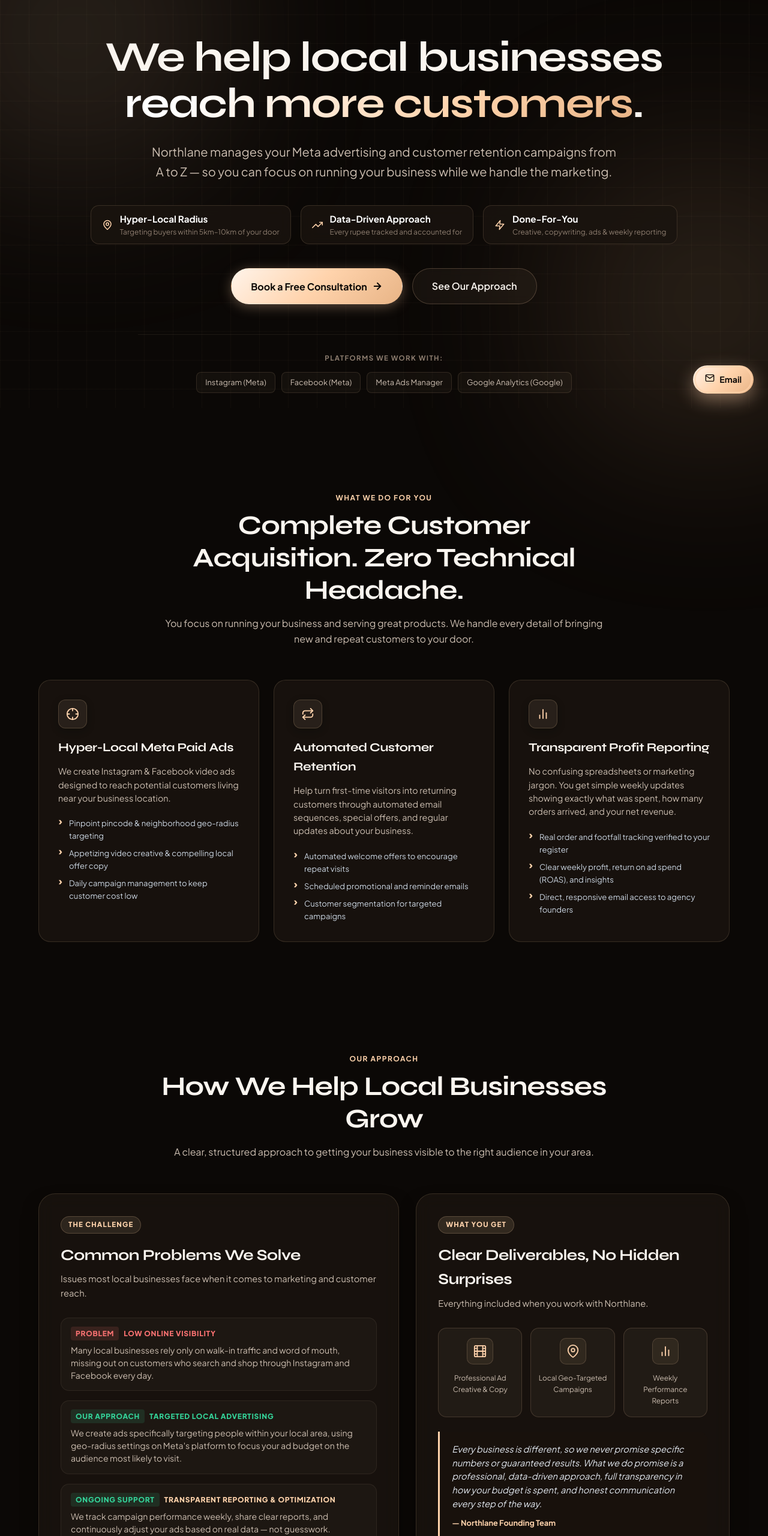
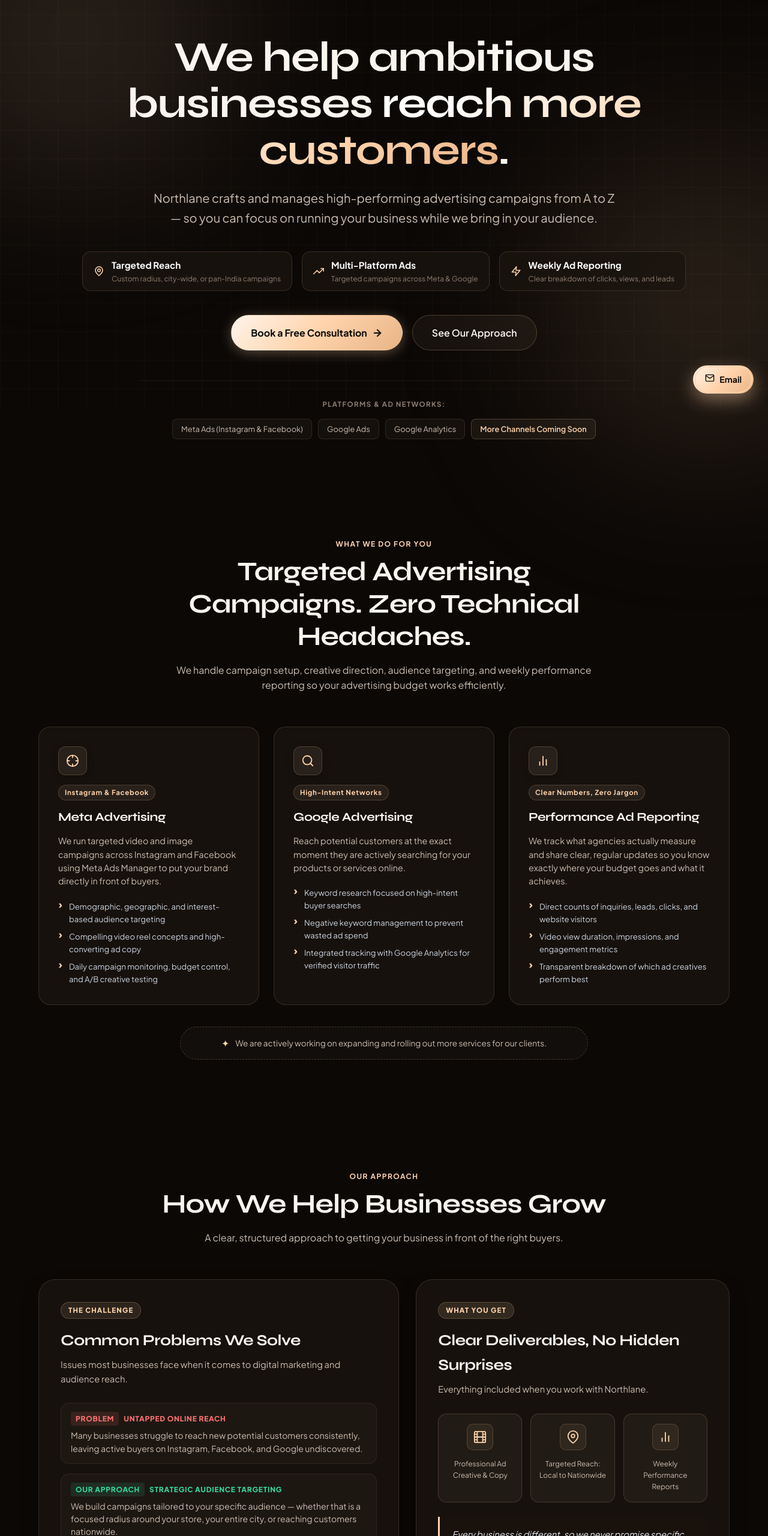
Before and after one commit to Zcross091/agency-backup, a website: page index.html in a window 1280 px wide. Shown: the part 120-2680 px from the top of the page at 60% size. Drawn offline with Linux system fonts and the light colour scheme.

Commit message:
feat(copy & form): implement team feedback - broad reach, google ads, real ad metrics, country & phone code selectors

```diff
--- a/app.js
+++ b/app.js
@@ -79,16 +79,42 @@ function initContactForm() {
 
   if (!form) return;
 
+  // Sync Country Dropdown with Country Code Selector
+  const countrySelect = document.getElementById("clientCountry");
+  const codeSelect = document.getElementById("phoneCountryCode");
+  if (countrySelect && codeSelect) {
+    countrySelect.addEventListener("change", () => {
+      const selected = countrySelect.value;
+      const matchingOpt = Array.from(codeSelect.options).find(opt => opt.getAttribute("data-country") === selected);
+      if (matchingOpt) {
+        codeSelect.value = matchingOpt.value;
+      }
+    });
+
+    codeSelect.addEventListener("change", () => {
+      const selectedOpt = codeSelect.options[codeSelect.selectedIndex];
+      const countryName = selectedOpt.getAttribute("data-country");
+      if (countryName && countrySelect.querySelector(`option[value="${countryName}"]`)) {
+        countrySelect.value = countryName;
+      }
+    });
+  }
+
   form.addEventListener("submit", async (e) => {
     e.preventDefault();
 
     const formData = new FormData(form);
+    const countryCode = formData.get("countryCode") || "+91";
+    let rawContact = (formData.get("contact") || "").trim();
+    const fullContact = rawContact.startsWith("+") ? rawContact : `${countryCode} ${rawContact}`;
+
     const payload = {
       name: formData.get("name"),
-      contact: formData.get("contact"),
+      contact: fullContact,
+      phone: fullContact,
       email: formData.get("email"),
       business: formData.get("business"),
-      country: formData.get("country"),
+      country: formData.get("country") || "India",
       needs: formData.get("needs"),
       submittedAt: new Date().toISOString()
     };
@@ -100,9 +126,9 @@ function initContactForm() {
     statusBox.className = "form-status";
     statusBox.style.display = "none";
 
-    const GOOGLE_SHEET_WEBHOOK = "https://script.google.com/macros/s/AKfycbxFbuwNvEGUGFWHWjWF_XHojkjCgS6kYw45Po06uNFp1htynuqyfL1QHeo7ADxAVoDM/exec";
+    const GOOGLE_SHEET_WEBHOOK = "https://script.google.com/macros/s/AKfycbybmmwnzdohsTapXJvXh5LHVIclfCtUMlLbYPM308qkVjCz7fP3ayNtizF2IycBdclf/exec";
 
-    // 1. Direct Webhook Dispatch (Ensures delivery on Live Server, static hosting, or localhost)
+    // 1. Direct Webhook Dispatch (Ensures delivery on Live Server, Vercel, or localhost)
     if (GOOGLE_SHEET_WEBHOOK) {
       try {
         fetch(GOOGLE_SHEET_WEBHOOK, {
@@ -132,7 +158,7 @@ function initContactForm() {
       }
     } catch (err) {
       console.log("Local server API note:", err.message);
-      // Even if local server is not active (e.g. running on Live Server port 5500), webhook already received lead
+      // Even if local server is not active (e.g. running on Vercel or Live Server), webhook already received lead
       saveLeadOffline(payload);
       showSuccessMessage(payload.name, payload.business);
       form.reset();
@@ -149,7 +175,7 @@ function initContactForm() {
     statusBox.innerHTML = `
       <strong>✓ Strategy Brief Dispatched!</strong><br>
       Thank you, <b>${name}</b>. Your details for <b>${business}</b> have been securely dispatched to our leadership desk.<br>
-      Our team will review your local radius and contact you via Email within 4 business hours.
+      Our team will review your business requirements and contact you via Email within 4 business hours.
     `;
   }
 
--- a/index.html
+++ b/index.html
@@ -75,11 +75,11 @@
     <section class="hero-section">
       <div class="container hero-container">
         <h1 class="hero-title">
-          We help local businesses <span class="gradient-text">reach more customers</span>.
+          We help ambitious businesses <span class="gradient-text">reach more customers</span>.
         </h1>
 
         <p class="hero-subtext">
-          Northlane manages your Meta advertising and customer retention campaigns from A to Z — so you can focus on running your business while we handle the marketing.
+          Northlane crafts and manages high-performing advertising campaigns from A to Z — so you can focus on running your business while we bring in your audience.
         </p>
 
         <div class="hero-metrics-strip">
@@ -88,8 +88,8 @@
               <svg width="18" height="18" viewBox="0 0 24 24" fill="none" stroke="currentColor" stroke-width="2" stroke-linecap="round" stroke-linejoin="round"><path d="M12 2a8 8 0 0 0-8 8c0 5.25 8 12 8 12s8-6.75 8-12a8 8 0 0 0-8-8z"></path><circle cx="12" cy="10" r="3"></circle></svg>
             </div>
             <div class="metric-info">
-              <span class="metric-val">Hyper-Local Radius</span>
-              <span class="metric-label">Targeting buyers within 5km–10km of your door</span>
+              <span class="metric-val">Targeted Reach</span>
+              <span class="metric-label">Custom radius, city-wide, or pan-India campaigns</span>
             </div>
           </div>
           <div class="metric-pill">
@@ -97,8 +97,8 @@
               <svg width="18" height="18" viewBox="0 0 24 24" fill="none" stroke="currentColor" stroke-width="2" stroke-linecap="round" stroke-linejoin="round"><polyline points="23 6 13.5 15.5 8.5 10.5 1 18"></polyline><polyline points="17 6 23 6 23 12"></polyline></svg>
             </div>
             <div class="metric-info">
-              <span class="metric-val">Data-Driven Approach</span>
-              <span class="metric-label">Every rupee tracked and accounted for</span>
+              <span class="metric-val">Multi-Platform Ads</span>
+              <span class="metric-label">Targeted campaigns across Meta & Google</span>
             </div>
           </div>
           <div class="metric-pill">
@@ -106,8 +106,8 @@
               <svg width="18" height="18" viewBox="0 0 24 24" fill="none" stroke="currentColor" stroke-width="2" stroke-linecap="round" stroke-linejoin="round"><polygon points="13 2 3 14 12 14 11 22 21 10 12 10 13 2"></polygon></svg>
             </div>
             <div class="metric-info">
-              <span class="metric-val">Done-For-You</span>
-              <span class="metric-label">Creative, copywriting, ads & weekly reporting</span>
+              <span class="metric-val">Weekly Ad Reporting</span>
+              <span class="metric-label">Clear breakdown of clicks, views, and leads</span>
             </div>
           </div>
         </div>
@@ -123,12 +123,12 @@
         </div>
 
         <div class="hero-trust-bar">
-          <span class="trust-label">PLATFORMS WE WORK WITH:</span>
+          <span class="trust-label">PLATFORMS & AD NETWORKS:</span>
           <div class="platform-tags">
-            <span class="tag">Instagram (Meta)</span>
-            <span class="tag">Facebook (Meta)</span>
-            <span class="tag">Meta Ads Manager</span>
-            <span class="tag">Google Analytics (Google)</span>
+            <span class="tag">Meta Ads (Instagram & Facebook)</span>
+            <span class="tag">Google Ads</span>
+            <span class="tag">Google Analytics</span>
+            <span class="tag tag-coming-soon">More Channels Coming Soon</span>
           </div>
         </div>
       </div>
@@ -139,8 +139,8 @@
       <div class="container">
         <div class="section-header">
           <span class="section-eyebrow">WHAT WE DO FOR YOU</span>
-          <h2 class="section-title">Complete Customer Acquisition. Zero Technical Headache.</h2>
-          <p class="section-desc">You focus on running your business and serving great products. We handle every detail of bringing new and repeat customers to your door.</p>
+          <h2 class="section-title">Targeted Advertising Campaigns. Zero Technical Headaches.</h2>
+          <p class="section-desc">We handle campaign setup, creative direction, audience targeting, and weekly performance reporting so your advertising budget works efficiently.</p>
         </div>
 
         <div class="services-grid">
@@ -148,25 +148,27 @@
             <div class="service-icon">
               <svg width="22" height="22" viewBox="0 0 24 24" fill="none" stroke="currentColor" stroke-width="2" stroke-linecap="round" stroke-linejoin="round"><circle cx="12" cy="12" r="10"></circle><line x1="22" y1="12" x2="18" y2="12"></line><line x1="6" y1="12" x2="2" y2="12"></line><line x1="12" y1="6" x2="12" y2="2"></line><line x1="12" y1="22" x2="12" y2="18"></line></svg>
             </div>
-            <h3 class="service-title">Hyper-Local Meta Paid Ads</h3>
-            <p class="service-desc">We create Instagram & Facebook video ads designed to reach potential customers living near your business location.</p>
+            <div class="service-badge-pill">Instagram & Facebook</div>
+            <h3 class="service-title">Meta Advertising</h3>
+            <p class="service-desc">We run targeted video and image campaigns across Instagram and Facebook using Meta Ads Manager to put your brand directly in front of buyers.</p>
             <ul class="service-bullets">
-              <li>Pinpoint pincode & neighborhood geo-radius targeting</li>
-              <li>Appetizing video creative & compelling local offer copy</li>
-              <li>Daily campaign management to keep customer cost low</li>
+              <li>Demographic, geographic, and interest-based audience targeting</li>
+              <li>Compelling video reel concepts and high-converting ad copy</li>
+              <li>Daily campaign monitoring, budget control, and A/B creative testing</li>
             </ul>
           </div>
 
           <div class="service-box">
             <div class="service-icon">
-              <svg width="22" height="22" viewBox="0 0 24 24" fill="none" stroke="currentColor" stroke-width="2" stroke-linecap="round" stroke-linejoin="round"><path d="M17 2.1l4 4-4 4"></path><path d="M3 12.2v-2a4 4 0 0 1 4-4h14"></path><path d="M7 21.9l-4-4 4-4"></path><path d="M21 11.8v2a4 4 0 0 1-4 4H3"></path></svg>
+              <svg width="22" height="22" viewBox="0 0 24 24" fill="none" stroke="currentColor" stroke-width="2" stroke-linecap="round" stroke-linejoin="round"><circle cx="11" cy="11" r="8"></circle><line x1="21" y1="21" x2="16.65" y2="16.65"></line></svg>
             </div>
-            <h3 class="service-title">Automated Customer Retention</h3>
-            <p class="service-desc">Help turn first-time visitors into returning customers through automated email sequences, special offers, and regular updates about your business.</p>
+            <div class="service-badge-pill">High-Intent Networks</div>
+            <h3 class="service-title">Google Advertising</h3>
+            <p class="service-desc">Reach potential customers at the exact moment they are actively searching for your products or services online.</p>
             <ul class="service-bullets">
-              <li>Automated welcome offers to encourage repeat visits</li>
-              <li>Scheduled promotional and reminder emails</li>
-              <li>Customer segmentation for targeted campaigns</li>
+              <li>Keyword research focused on high-intent buyer searches</li>
+              <li>Negative keyword management to prevent wasted ad spend</li>
+              <li>Integrated tracking with Google Analytics for verified visitor traffic</li>
             </ul>
           </div>
 
@@ -174,14 +176,20 @@
             <div class="service-icon">
               <svg width="22" height="22" viewBox="0 0 24 24" fill="none" stroke="currentColor" stroke-width="2" stroke-linecap="round" stroke-linejoin="round"><line x1="18" y1="20" x2="18" y2="10"></line><line x1="12" y1="20" x2="12" y2="4"></line><line x1="6" y1="20" x2="6" y2="14"></line></svg>
             </div>
-            <h3 class="service-title">Transparent Profit Reporting</h3>
-            <p class="service-desc">No confusing spreadsheets or marketing jargon. You get simple weekly updates showing exactly what was spent, how many orders arrived, and your net revenue.</p>
+            <div class="service-badge-pill">Clear Numbers, Zero Jargon</div>
+            <h3 class="service-title">Performance Ad Reporting</h3>
+            <p class="service-desc">We track what agencies actually measure and share clear, regular updates so you know exactly where your budget goes and what it achieves.</p>
             <ul class="service-bullets">
-              <li>Real order and footfall tracking verified to your register</li>
-              <li>Clear weekly profit, return on ad spend (ROAS), and insights</li>
-              <li>Direct, responsive email access to agency founders</li>
+              <li>Direct counts of inquiries, leads, clicks, and website visitors</li>
+              <li>Video view duration, impressions, and engagement metrics</li>
+              <li>Transparent breakdown of which ad creatives perform best</li>
             </ul>
           </div>
+        </div>
+
+        <div class="services-upcoming-banner">
+          <span class="upcoming-spark">✦</span>
+          <span>We are actively working on expanding and rolling out more services for our clients.</span>
         </div>
       </div>
     </section>
@@ -191,9 +199,9 @@
       <div class="container">
         <div class="section-header">
           <span class="section-eyebrow">OUR APPROACH</span>
-          <h2 class="section-title">How We Help Local Businesses Grow</h2>
+          <h2 class="section-title">How We Help Businesses Grow</h2>
           <p class="section-desc">
-            A clear, structured approach to getting your business visible to the right audience in your area.
+            A clear, structured approach to getting your business in front of the right buyers.
           </p>
         </div>
 
@@ -202,22 +210,22 @@
           <div class="pilot-card funnel-card">
             <div class="card-badge">THE CHALLENGE</div>
             <h3 class="card-title">Common Problems We Solve</h3>
-            <p class="card-sub">Issues most local businesses face when it comes to marketing and customer reach.</p>
+            <p class="card-sub">Issues most businesses face when it comes to digital marketing and audience reach.</p>
 
             <div class="transformation-item">
               <div class="transformation-header">
                 <span class="badge-before">PROBLEM</span>
-                <span style="color: #F87171;">Low Online Visibility</span>
+                <span style="color: #F87171;">Untapped Online Reach</span>
               </div>
-              <p>Many local businesses rely only on walk-in traffic and word of mouth, missing out on customers who search and shop through Instagram and Facebook every day.</p>
+              <p>Many businesses struggle to reach new potential customers consistently, leaving active buyers on Instagram, Facebook, and Google undiscovered.</p>
             </div>
 
             <div class="transformation-item">
               <div class="transformation-header">
                 <span class="badge-after">OUR APPROACH</span>
-                <span style="color: #34D399;">Targeted Local Advertising</span>
+                <span style="color: #34D399;">Strategic Audience Targeting</span>
               </div>
-              <p>We create ads specifically targeting people within your local area, using geo-radius settings on Meta's platform to focus your ad budget on the audience most likely to visit.</p>
+              <p>We build campaigns tailored to your specific audience — whether that is a focused radius around your store, your entire city, or reaching customers nationwide.</p>
             </div>
 
             <div class="transformation-item">
@@ -225,7 +233,7 @@
                 <span class="badge-after">ONGOING SUPPORT</span>
                 <span style="color: var(--accent-cream);">Transparent Reporting & Optimization</span>
               </div>
-              <p>We track campaign performance weekly, share clear reports, and continuously adjust your ads based on real data — not guesswork.</p>
+              <p>We track campaign metrics weekly, share clear reports on leads and views, and continuously adjust your ads based on real performance.</p>
             </div>
           </div>
 
@@ -246,7 +254,7 @@
                 <div class="case-stat-icon">
                   <svg width="22" height="22" viewBox="0 0 24 24" fill="none" stroke="currentColor" stroke-width="2" stroke-linecap="round" stroke-linejoin="round"><path d="M21 10c0 7-9 13-9 13s-9-6-9-13a9 9 0 0 1 18 0z"></path><circle cx="12" cy="10" r="3"></circle></svg>
                 </div>
-                <div class="case-stat-lbl">Local Geo-Targeted Campaigns</div>
+                <div class="case-stat-lbl">Targeted Reach: Local to Nationwide</div>
               </div>
               <div class="case-stat-card">
                 <div class="case-stat-icon">
@@ -284,7 +292,7 @@
           <div class="process-card">
             <div class="step-badge">STEP 02 (DAY 3 - 5)</div>
             <h3 class="process-step-title">We Build Everything</h3>
-            <p>Our team scripts and designs your video ads, sets up hyper-local geo-targeting, and builds your automated customer email loyalty sequence.</p>
+            <p>Our team crafts your ad creatives, writes compelling copy, sets up targeted audiences, and configures your campaigns.</p>
           </div>
 
           <div class="process-card highlight-card">
@@ -349,7 +357,23 @@
                 </div>
                 <div class="form-group">
                   <label for="clientContact">Phone / Mobile (For Strategy Call) <span class="required">*</span></label>
-                  <input type="tel" id="clientContact" name="contact" placeholder="+91 98765 43210" required>
+                  <div class="phone-input-group">
+                    <select id="phoneCountryCode" name="countryCode" class="country-code-select" aria-label="Country Code">
+                      <option value="+91" data-country="India" selected>+91 (IN)</option>
+                      <option value="+1" data-country="United States">+1 (US)</option>
+                      <option value="+44" data-country="United Kingdom">+44 (UK)</option>
+                      <option value="+971" data-country="United Arab Emirates">+971 (UAE)</option>
+                      <option value="+1" data-country="Canada">+1 (CA)</option>
+                      <option value="+61" data-country="Australia">+61 (AU)</option>
+                      <option value="+65" data-country="Singapore">+65 (SG)</option>
+                      <option value="+966" data-country="Saudi Arabia">+966 (SA)</option>
+                      <option value="+49" data-country="Germany">+49 (DE)</option>
+                      <option value="+33" data-country="France">+33 (FR)</option>
+                      <option value="+60" data-country="Malaysia">+60 (MY)</option>
+                      <option value="+974" data-country="Qatar">+974 (QA)</option>
+                    </select>
+                    <input type="tel" id="clientContact" name="contact" placeholder="98765 43210" required>
+                  </div>
                 </div>
               </div>
 
@@ -366,7 +390,21 @@
 
               <div class="form-group">
                 <label for="clientCountry">Country <span class="required">*</span></label>
-                <input type="text" id="clientCountry" name="country" value="India" placeholder="India" required>
+                <select id="clientCountry" name="country" class="custom-select" required>
+                  <option value="India" selected>India</option>
+                  <option value="United States">United States</option>
+                  <option value="United Kingdom">United Kingdom</option>
+                  <option value="United Arab Emirates">United Arab Emirates</option>
+                  <option value="Canada">Canada</option>
+                  <option value="Australia">Australia</option>
+                  <option value="Singapore">Singapore</option>
+                  <option value="Saudi Arabia">Saudi Arabia</option>
+                  <option value="Germany">Germany</option>
+                  <option value="France">France</option>
+                  <option value="Malaysia">Malaysia</option>
+                  <option value="Qatar">Qatar</option>
+                  <option value="Other">Other Country</option>
+                </select>
               </div>
 
               <div class="form-group">
@@ -418,10 +456,9 @@
       <div class="footer-col">
         <h4 class="footer-heading">Services</h4>
         <ul class="footer-links">
-          <li><a href="#services">Hyper-Local Meta Ads</a></li>
-          <li><a href="#services">Automated Customer Retention</a></li>
-          <li><a href="#services">Transparent Profit Reporting</a></li>
-          <li><a href="#services">Reels Creative Direction</a></li>
+          <li><a href="#services">Meta Ads (Instagram & Facebook)</a></li>
+          <li><a href="#services">Google Ads Campaigns</a></li>
+          <li><a href="#services">Performance Ad Reporting</a></li>
         </ul>
       </div>
 
--- a/style.css
+++ b/style.css
@@ -492,8 +492,50 @@ h1, h2, h3, .brand-name {
   background: rgba(255, 211, 172, 0.08);
   border: 1px solid rgba(255, 211, 172, 0.18);
   color: var(--accent-cream);
-  margin-bottom: 22px;
+  margin-bottom: 18px;
   box-shadow: 0 4px 14px rgba(0, 0, 0, 0.2);
+}
+
+.service-badge-pill {
+  display: inline-block;
+  align-self: flex-start;
+  font-size: 0.72rem;
+  font-weight: 700;
+  letter-spacing: 0.06em;
+  color: var(--accent-cream);
+  background: rgba(255, 211, 172, 0.08);
+  border: 1px solid rgba(255, 211, 172, 0.18);
+  padding: 3px 10px;
+  border-radius: var(--radius-full);
+  margin-bottom: 12px;
+}
+
+.services-upcoming-banner {
+  display: flex;
+  align-items: center;
+  justify-content: center;
+  gap: 10px;
+  max-width: 680px;
+  margin: 36px auto 0;
+  padding: 14px 24px;
+  background: rgba(255, 211, 172, 0.03);
+  border: 1px dashed rgba(255, 211, 172, 0.22);
+  border-radius: var(--radius-full);
+  font-size: 0.85rem;
+  color: var(--text-muted);
+  text-align: center;
+}
+
+.upcoming-spark {
+  color: var(--accent-cream);
+  font-size: 1rem;
+}
+
+.platform-tags .tag.tag-coming-soon {
+  background: rgba(255, 211, 172, 0.06);
+  border-color: rgba(255, 211, 172, 0.22);
+  color: var(--accent-cream);
+  font-weight: 600;
 }
 
 .case-stat-icon {
@@ -1109,7 +1151,8 @@ h1, h2, h3, .brand-name {
 }
 
 .form-group input,
-.form-group textarea {
+.form-group textarea,
+.form-group select {
   width: 100%;
   background: #0E0A07;
   border: 1px solid rgba(255, 211, 172, 0.15);
@@ -1122,10 +1165,34 @@ h1, h2, h3, .brand-name {
   transition: var(--transition-smooth);
 }
 
+.form-group select {
+  cursor: pointer;
+}
+
+.form-group select option {
+  background: #140E0A;
+  color: #FFFFFF;
+}
+
 .form-group input:focus,
-.form-group textarea:focus {
+.form-group textarea:focus,
+.form-group select:focus {
   border-color: var(--accent-cream);
   box-shadow: 0 0 0 3px rgba(255, 211, 172, 0.2);
+}
+
+.phone-input-group {
+  display: flex;
+  gap: 10px;
+}
+
+.country-code-select {
+  width: 120px !important;
+  flex-shrink: 0;
+}
+
+.phone-input-group input {
+  flex: 1;
 }
 
 .form-group textarea {
```
Also changed, not shown: GOOGLE_SHEETS_SETUP_GUIDE.md (+2 -0 lines).
